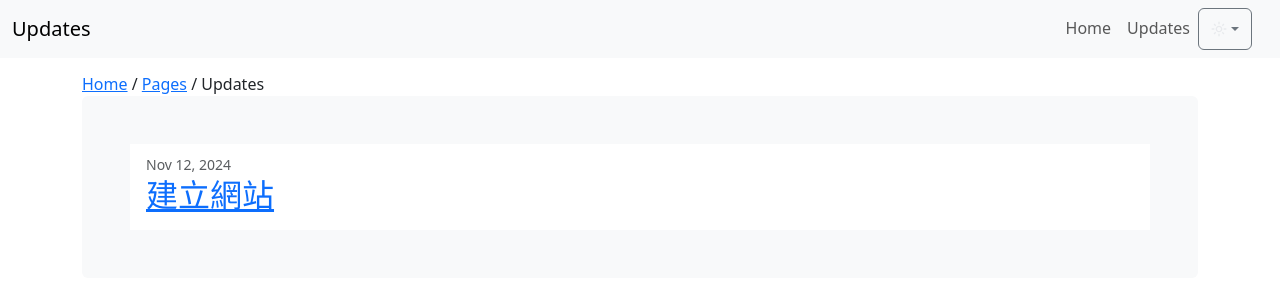
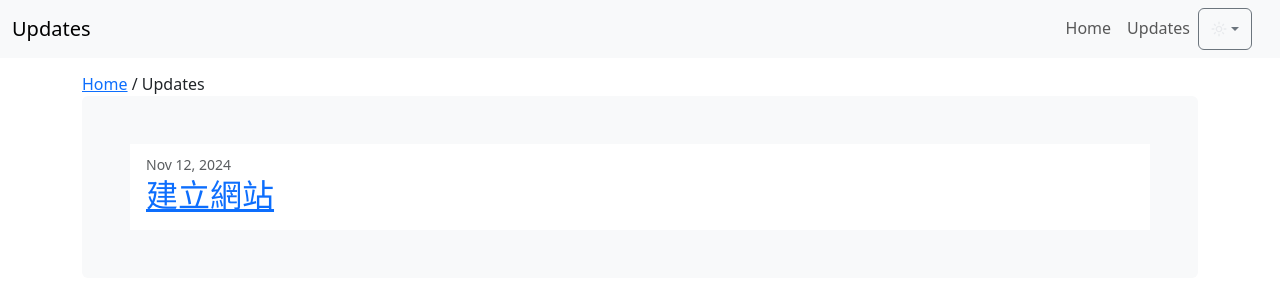
Before and after one commit to ycw790710/ycw790710.github.io, a Jekyll site: the page built from _pages/updates.html, in a window 1280 px wide and 1200 px high. Shown: the top 300 px of the window. Built offline with Jekyll 4.4.1, drawn with Linux system fonts in a browser that asks for light colours.

Commit message:
調整url和breadcrumbs

```diff
--- a/_includes/breadcrumbs.html
+++ b/_includes/breadcrumbs.html
@@ -1,6 +1,10 @@
 <div id="breadcrumbs">
   {% assign crumbs = page.url | remove:'/index.html' | split: '/' %}
-  <a href="/">Home</a>
+  {% if page.url == "/" %}
+    Home
+  {% else %}
+    <a href="/">Home</a>
+  {% endif %}
   {% for crumb in crumbs offset: 1 %}
     {% if forloop.last %}
       / {{ page.title }}
--- a/_includes/nav.html
+++ b/_includes/nav.html
@@ -15,7 +15,7 @@
             <a class="nav-link" href="{{ "/" | prepend: site.url }}">Home</a>
           </li>
           <li class="nav-item">
-            <a class="nav-link" href="{{ "/pages/updates" | prepend: site.url }}">Updates</a>
+            <a class="nav-link" href="{{ "/updates" | prepend: site.url }}">Updates</a>
           </li>
           <li class="nav-item">
             {% include toggle_theme.html %}
```
Also changed, not shown: _pages/updates.html (renamed from pages/updates.html).
